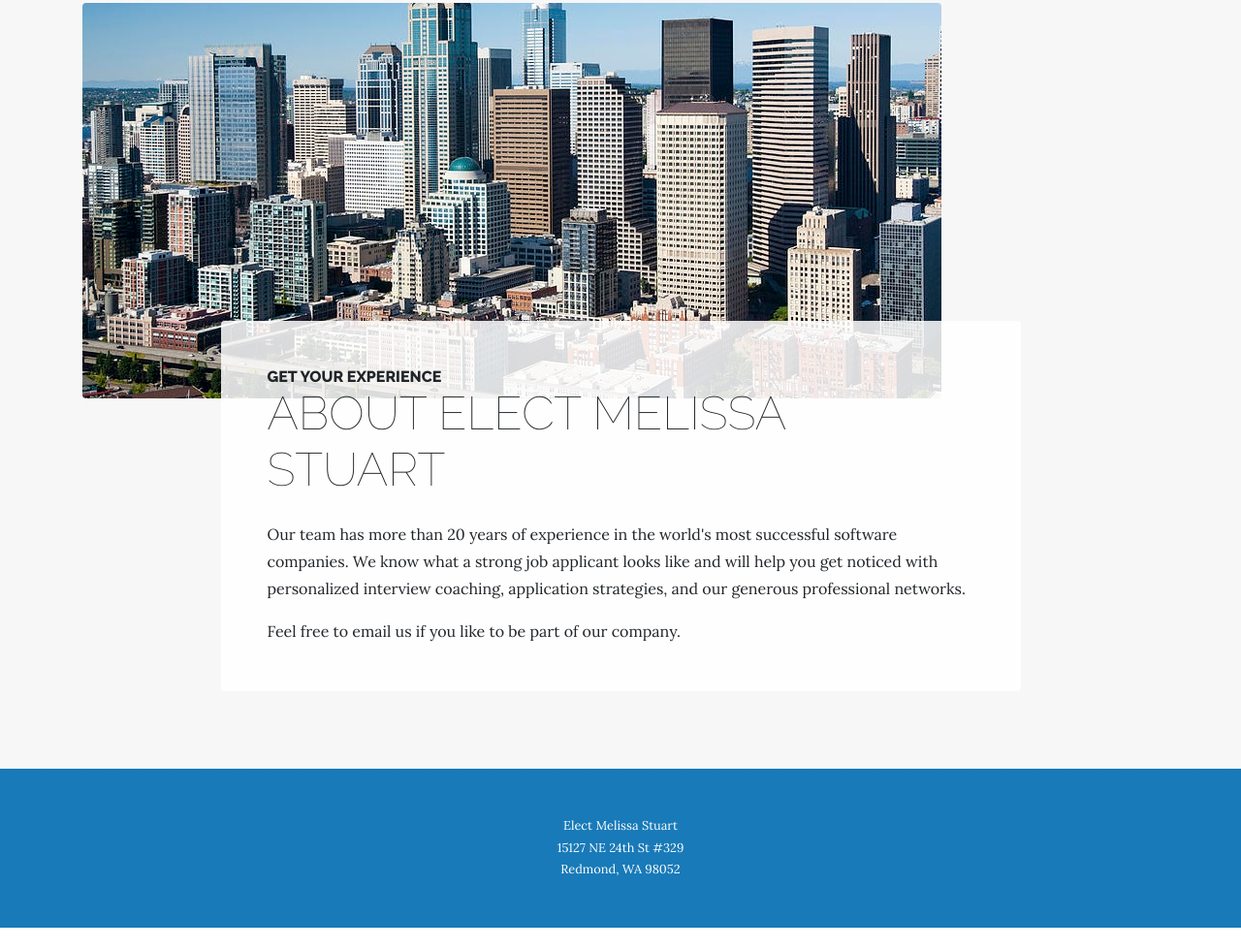
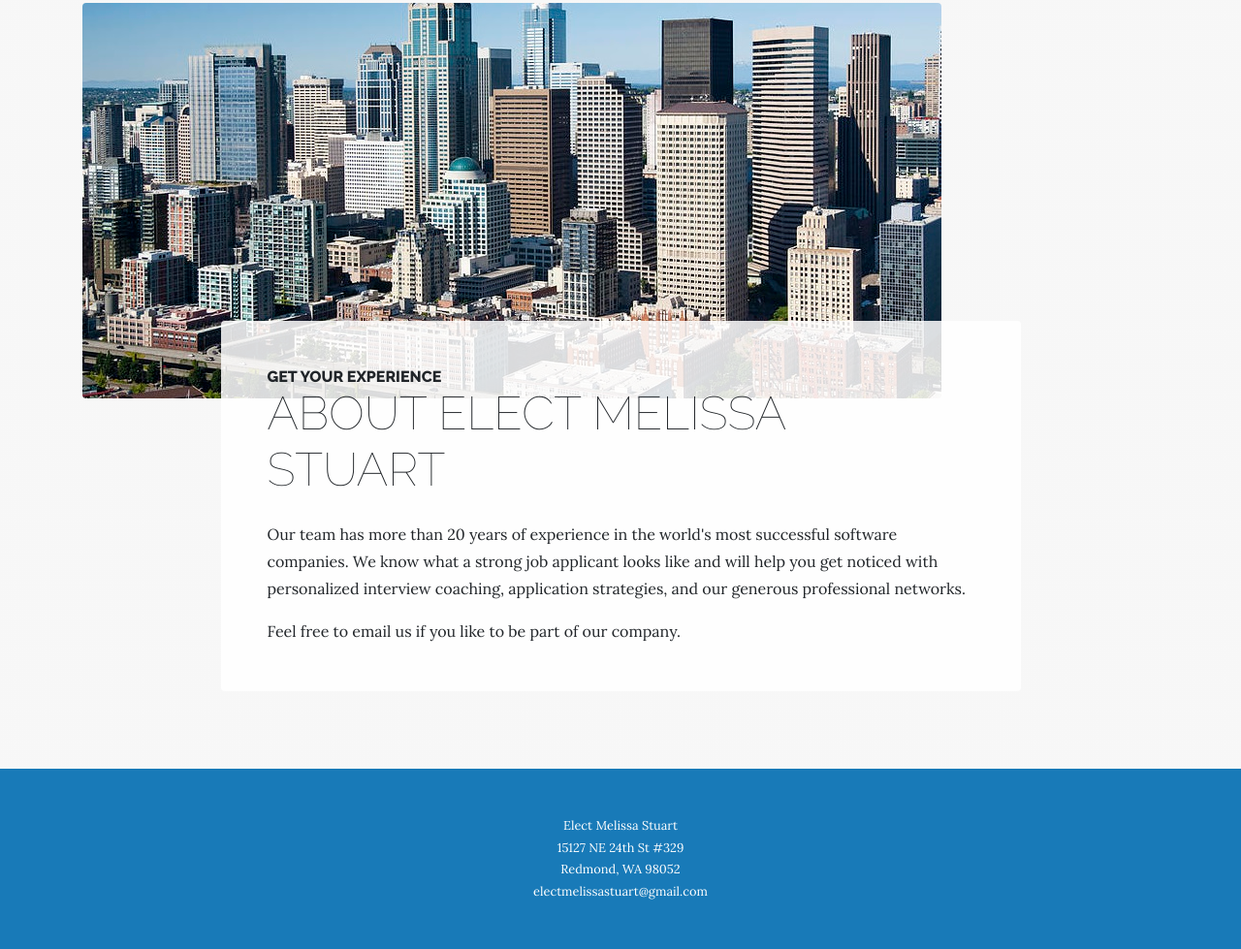
Before and after one commit to ElectMelissaStuart/website, a website: page donate.html in a window 1280 px wide. Shown: the part 1117-2096 px from the top of the page at 97% size. Before the commit the page ends 2074 px from the top, so only its background shows below. Drawn offline with Linux system fonts and the light colour scheme.

Commit message:
Updated email

```diff
--- a/donate.html
+++ b/donate.html
@@ -123,6 +123,7 @@
         <p class="m-0 small">Elect Melissa Stuart</p>
         <p class="m-0 small">15127 NE 24th St #329</p>
         <p class="m-0 small">Redmond, WA 98052</p>
+        <p class="m-0 small">electmelissastuart@gmail.com</p>
         </div>
     </footer>
 
```
Also changed, not shown: endorsements.html (+1 -0 lines), index.html (+1 -0 lines), meet_melissa.html (+1 -0 lines).
